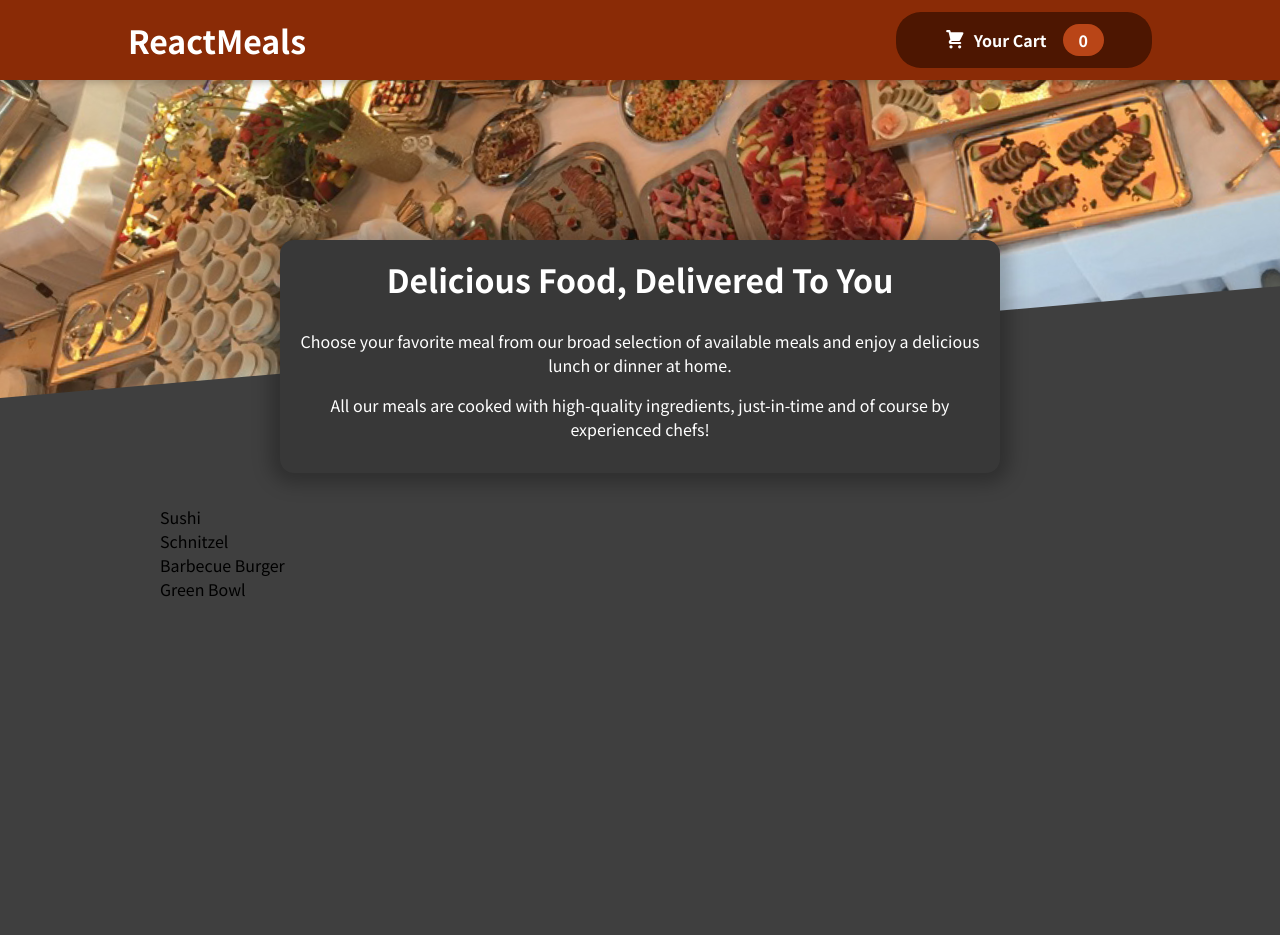
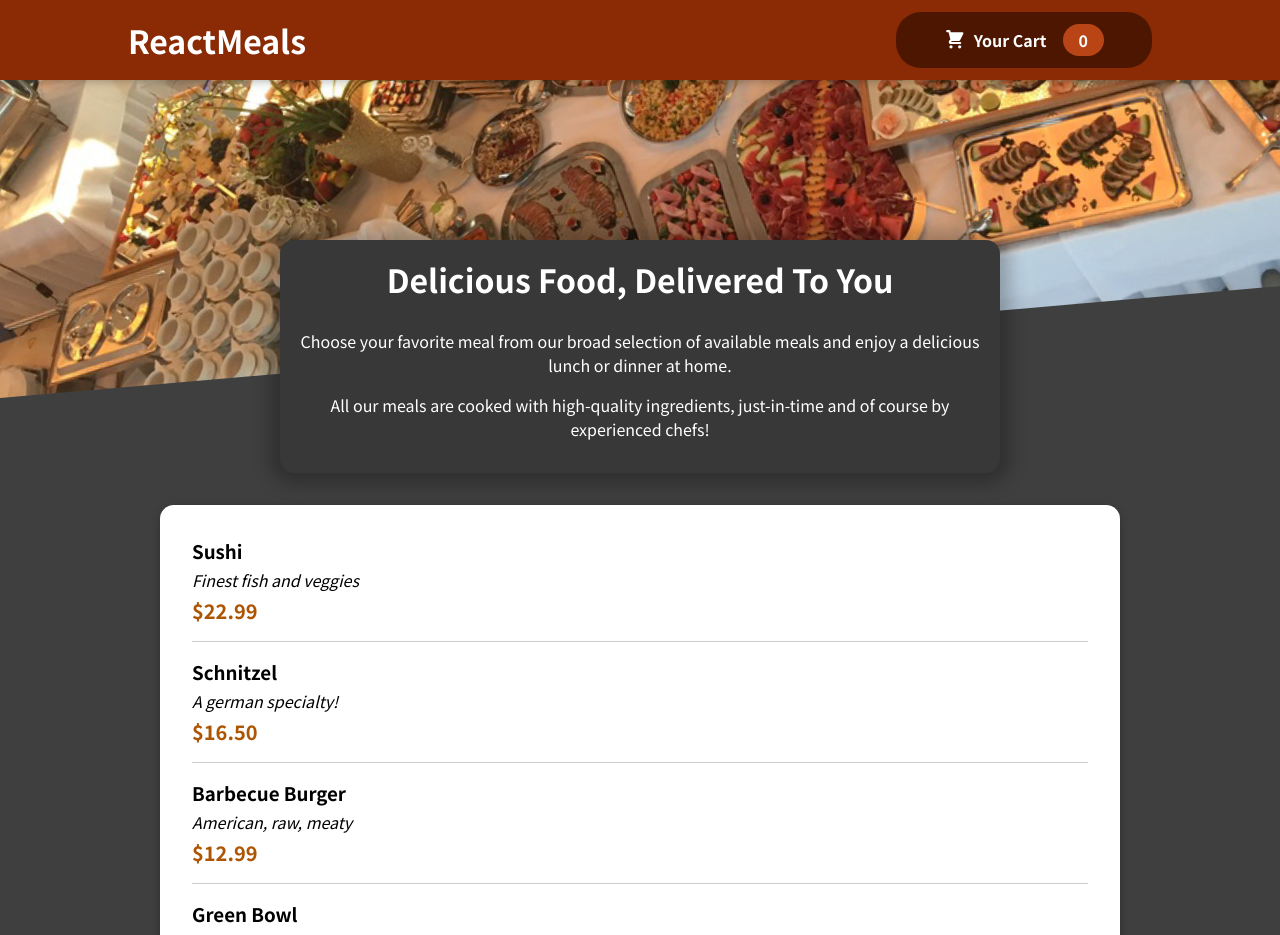
Before and after one commit to Thalam-Vamsi-Krishna/restaurant-app-react, a React (Create React App) app: page / in a window 1280 px wide. Shown: the top 935 px of the page. Before the commit the page ends 800 px from the top, so only its background shows below. Built offline with nearby package versions, Linux system fonts and the light colour scheme.

Commit message:
successfully implemented

```diff
--- a/src/components/Meals/AvailableMeals.js
+++ b/src/components/Meals/AvailableMeals.js
@@ -1,3 +1,5 @@
+import Card from '../UI/Card';
+import MealItem from './MealItem/MealItem';
 import classes from './AvailableMeals.module.css';
 
 const DUMMY_MEALS = [
@@ -28,11 +30,20 @@
 ];
 
 const AvailableMeals = () => {
-  const mealsList = DUMMY_MEALS.map((meal) => <li>{meal.name}</li>);
+  const mealsList = DUMMY_MEALS.map((meal) => (
+    <MealItem
+      key={meal.id}
+      name={meal.name}
+      description={meal.description}
+      price={meal.price}
+    />
+  ));
 
   return (
     <section className={classes.meals}>
-      <ul>{mealsList}</ul>
+      <Card>
+        <ul>{mealsList}</ul>
+      </Card>
     </section>
   );
 };
--- /dev/null
+++ b/src/components/Meals/MealItem/MealItem.js
@@ -0,0 +1,18 @@
+import classes from './MealItem.module.css';
+
+const MealItem = (props) => {
+  const price = `$${props.price.toFixed(2)}`;
+
+  return (
+    <li className={classes.meal}>
+      <div>
+        <h3>{props.name}</h3>
+        <div className={classes.description}>{props.description}</div>
+        <div className={classes.price}>{price}</div>
+      </div>
+      <div></div>
+    </li>
+  );
+};
+
+export default MealItem;
--- /dev/null
+++ b/src/components/Meals/MealItem/MealItem.module.css
@@ -0,0 +1,22 @@
+.meal {
+  display: flex;
+  justify-content: space-between;
+  margin: 1rem;
+  padding-bottom: 1rem;
+  border-bottom: 1px solid #ccc;
+}
+
+.meal h3 {
+  margin: 0 0 0.25rem 0;
+}
+
+.description {
+  font-style: italic;
+}
+
+.price {
+  margin-top: 0.25rem;
+  font-weight: bold;
+  color: #ad5502;
+  font-size: 1.25rem;
+}
--- /dev/null
+++ b/src/components/UI/Card.js
@@ -0,0 +1,7 @@
+import classes from './Card.module.css';
+
+const Card = props => {
+  return <div className={classes.card}>{props.children}</div>
+};
+
+export default Card;
--- /dev/null
+++ b/src/components/UI/Card.module.css
@@ -0,0 +1,6 @@
+.card {
+  padding: 1rem;
+  box-shadow: 0 2px 8px rgba(0, 0, 0, 0.25);
+  border-radius: 14px;
+  background-color: white;
+}
```
Also changed, not shown: src/App.js (+4 -3 lines), src/components/Meals/MealItem/MealItemForm.js (added).
